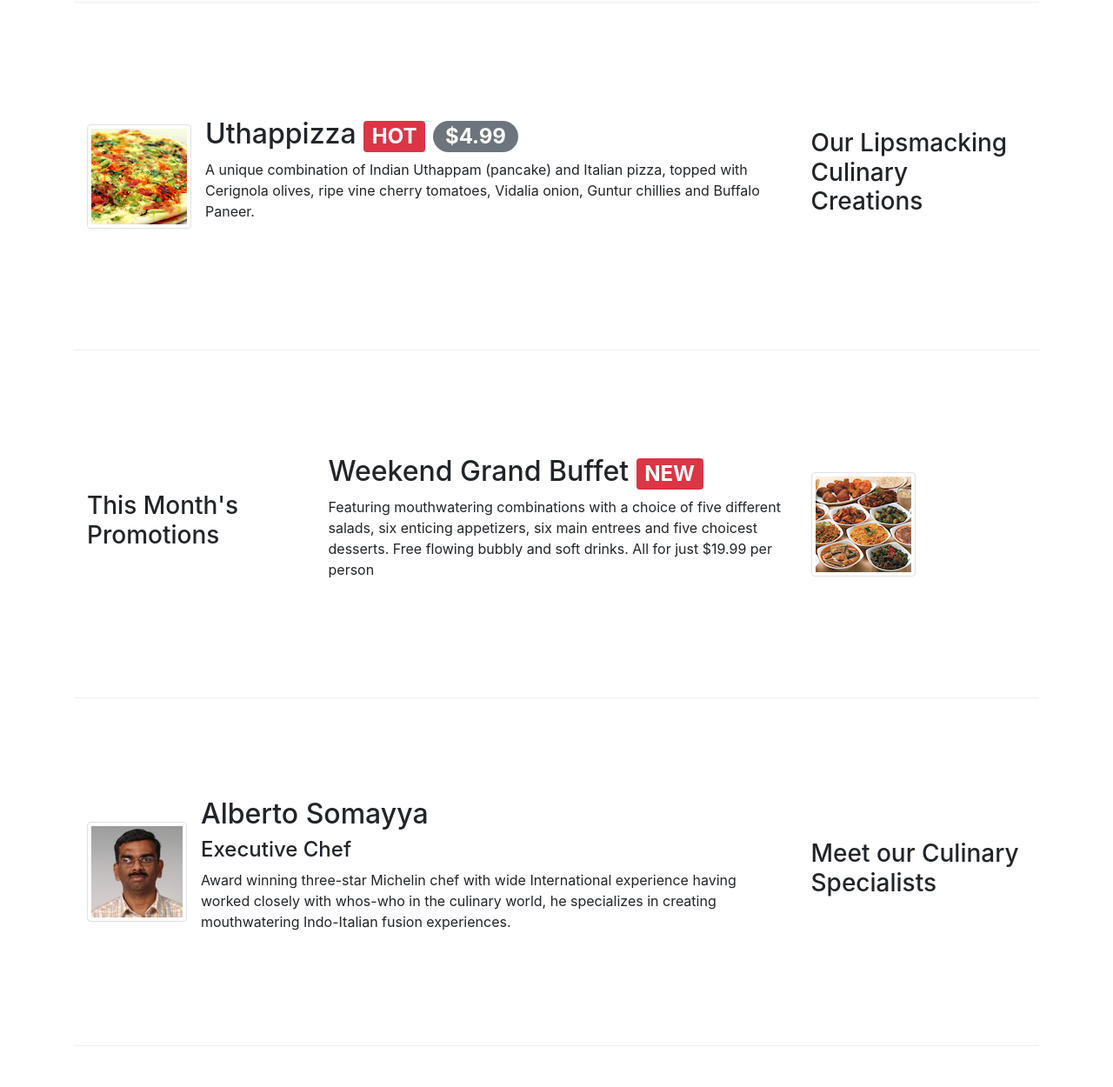
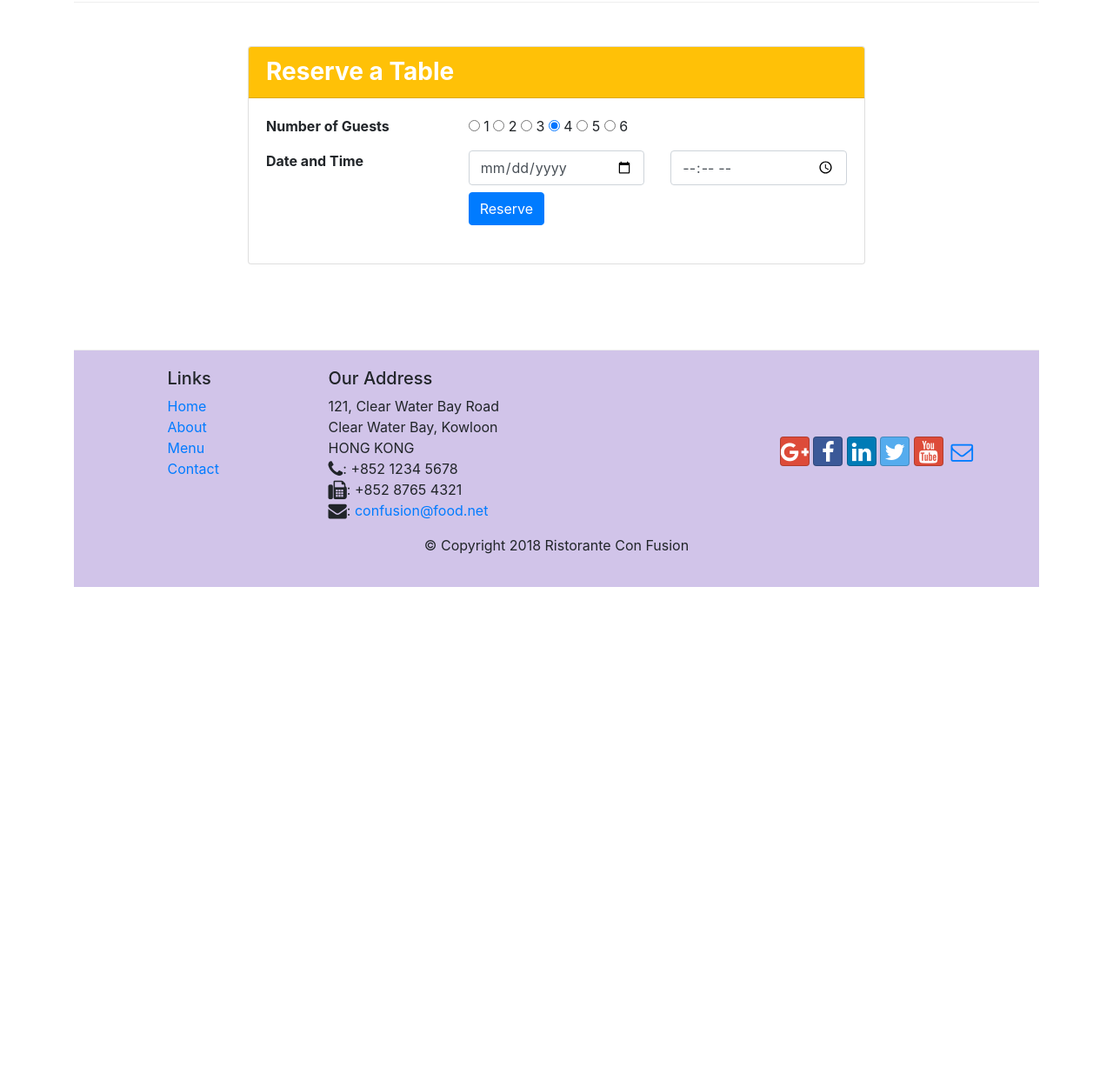
Before and after one commit to iamabhaymittal/bootstrapBasics, a website: page index.html in a window 1280 px wide. Shown: the part 732-1982 px from the top of the page at 87% size. After the commit the page ends 1407 px from the top, so only its background shows below. Drawn offline with nearby package versions, Linux system fonts and the light colour scheme.

Commit message:
carousel - descriptions

```diff
--- a/index.html
+++ b/index.html
@@ -167,65 +167,6 @@
                 </div>
             </div>
         </div>
-        <div class="row row-content align-items-center">
-            <div class="col-12 col-sm-4 order-sm-last col-md-3">
-                <h3>Our Lipsmacking Culinary Creations</h3>
-            </div>
-            <div class="col col-sm order-sm-first col-md">
-                <div class="media">
-                    <img class="d-flex mr-3 img-thumbnail align-self-center" src="img/uthappizza.png" alt="uthappizza">
-                    <div class="media-body">
-                        <h2 class="mt-0">Uthappizza <span class="badge badge-danger">HOT</span> <span
-                                class="badge badge-pill badge-secondary">$4.99</span></h2>
-                        <p class="d-none d-sm-block">A unique combination of Indian Uthappam (pancake) and Italian
-                            pizza, topped with Cerignola
-                            olives, ripe vine cherry tomatoes, Vidalia onion, Guntur chillies and Buffalo Paneer.</p>
-
-                    </div>
-
-                </div>
-            </div>
-        </div>
-
-
-        <div class="row row-content align-items-center">
-            <div class="col-12 col-sm-4 col-md-3">
-                <h3>This Month's Promotions</h3>
-            </div>
-            <div class="col col-sm col-md">
-                <h2>Weekend Grand Buffet <span class="badge badge-danger">NEW</span></h2>
-                <p>Featuring mouthwatering combinations with a choice of five different salads, six enticing appetizers,
-                    six main entrees and five choicest desserts. Free flowing bubbly and soft drinks. All for just
-                    $19.99 per person </p>
-            </div>
-            <div class="col-12 col-sm-4 order-sm-last col-md-3">
-                <div class="media">
-                    <img class="d-flex mr-3 img-thumbnail" src="img/buffet.png" alt="buffet">
-
-
-                </div>
-            </div>
-        </div>
-
-        <div class="row row-content align-items-center">
-            <div class="col-12 col-sm-4 order-sm-last col-md-3">
-                <h3>Meet our Culinary Specialists</h3>
-            </div>
-            <div class="col col-sm order-sm-first col-md">
-                <div class="media">
-                    <img class="d-flex mr-3 img-thumbnail align-self-center" src="img/alberto.png" alt="alberto">
-                    <div class="media-body">
-                        <h2 class="mt-0">Alberto Somayya</h2>
-                        <h4>Executive Chef</h4>
-                        <p class="d-none d-sm-block">Award winning three-star Michelin chef with wide International
-                            experience having worked closely with whos-who in the culinary world, he specializes in
-                            creating mouthwatering
-                            Indo-Italian fusion experiences. </p>
-                    </div>
-                </div>
-
-            </div>
-        </div>
         <div class="row row-content justify-content-center">
             <div class="col-12 col-sm-8">
                 <div class="card">
```
